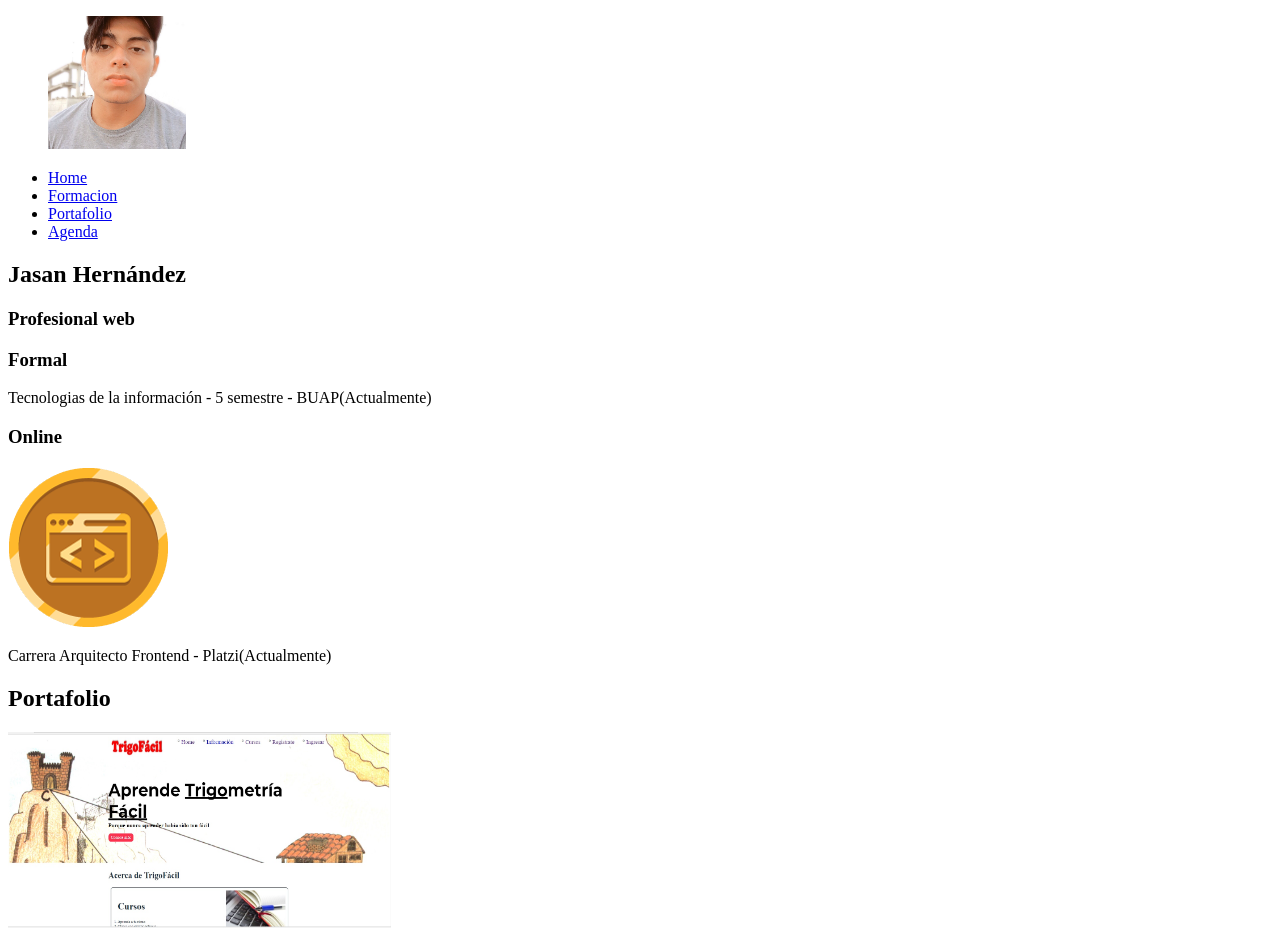
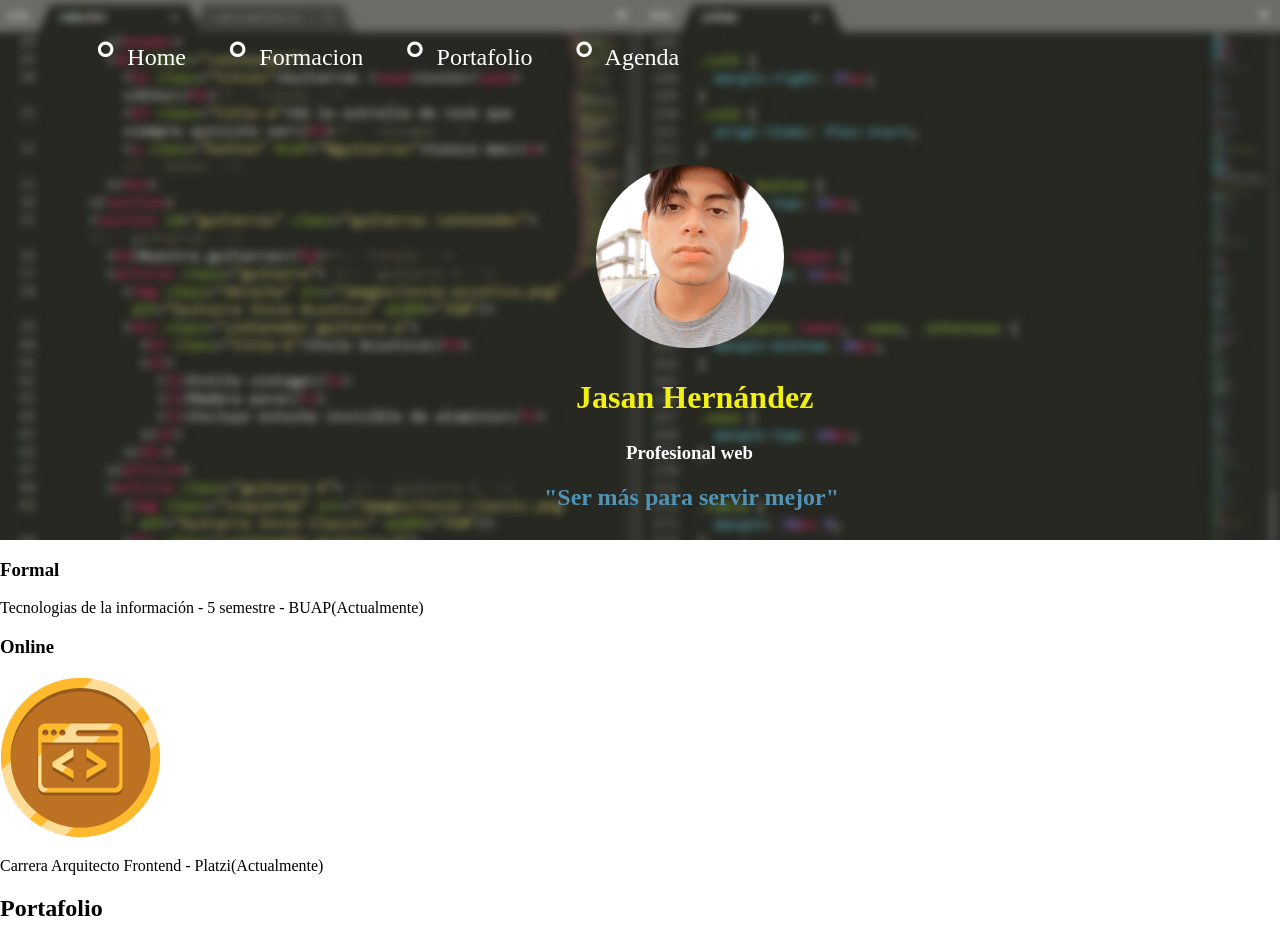
Before and after one commit to JasanHdz/Portafolio, a plain HTML site: page index.html in a window 1280 px wide. Shown: the top 931 px of the page. Drawn offline with Linux system fonts and the light colour scheme.

Commit message:
Creación de header y portada

```diff
--- /dev/null
+++ b/css/marca-personal.css
@@ -0,0 +1,80 @@
+body{
+	margin: 0;
+}
+
+h1 {
+	font-size: 2em;
+	color: #F2EF13;
+}
+
+.header-contenedor {
+	width: 800px;
+	margin: auto;
+}
+
+.background {
+	background-image: url('../images/image.jpg');
+	background-size: cover;
+}
+
+.portada {
+
+  color: white;
+  padding: 20px;
+  height: 500px;
+}
+
+.menu {
+  font-size: 24px;
+  display: inline-flex;
+  position: relative;
+  right: 0;
+}
+
+.menu li {
+  display: inline-block;
+  margin-top: -6px;
+  margin-left: 30px;
+}
+
+.menu li:before{
+  content: '∘';
+  font-size: 50px;
+  line-height: 20px;
+  color: white;
+}
+
+.menu a {
+  color: white;
+  text-decoration: none;
+}
+
+.avatar {
+  margin-top: 70px;
+  margin-left: 576px;
+}
+
+.avatar img {
+	border-radius: 200px;
+}
+
+
+.header {
+  position: relative;
+}
+
+.perfil {
+  margin-left: 556px;
+
+}
+
+.perfil h3 {
+	margin-left: 50px;
+
+}
+
+.perfil h2 {
+	position: initial;
+	margin-left: -32px;
+	color: #5193B4;
+}
--- a/index.html
+++ b/index.html
@@ -2,13 +2,12 @@
 	<html lang="en">
 	<head>
 		<meta charset="UTF-8">
+		<link rel="stylesheet" type="text/css" href="css/marca-personal.css"/>
 		<title>Ejercicio-MarcaPersonal</title>
 	</head>
 	<body>
-		<header id="header" class="header-contenedor">
-			<figure class="avatar">
-				<img src="images/jasanprofile.jpg" width="138" height="133" alt="Jasan-Profile"/>
-			</figure>
+		<section id="portada" class="portada background"> <!--Portada-->
+		<header id="header" class="header contenedor">
 			<nav class="menu"> <!--Menu-->
 				<ul>
 					<li>
@@ -26,10 +25,13 @@
 				</ul>
 			</nav>
 		</header>
-		<section> <!--Portada-->
-			<div class="Perfil">
+			<figure class="avatar">
+				<img src="images/jasanprofile.jpg" width="188" height="183" alt="Jasan-Profile"/>
+			</figure>
+			<div class="perfil">
 				<h1>Jasan Hernández</h1>
 				<h3>Profesional web</h3>
+				<h2>"Ser más para servir mejor"</h2>
 			</div>
 		</section>
 		<section class="Formacion">
```
Also changed, not shown: images/background.jpg (added), images/image.jpg (added).
